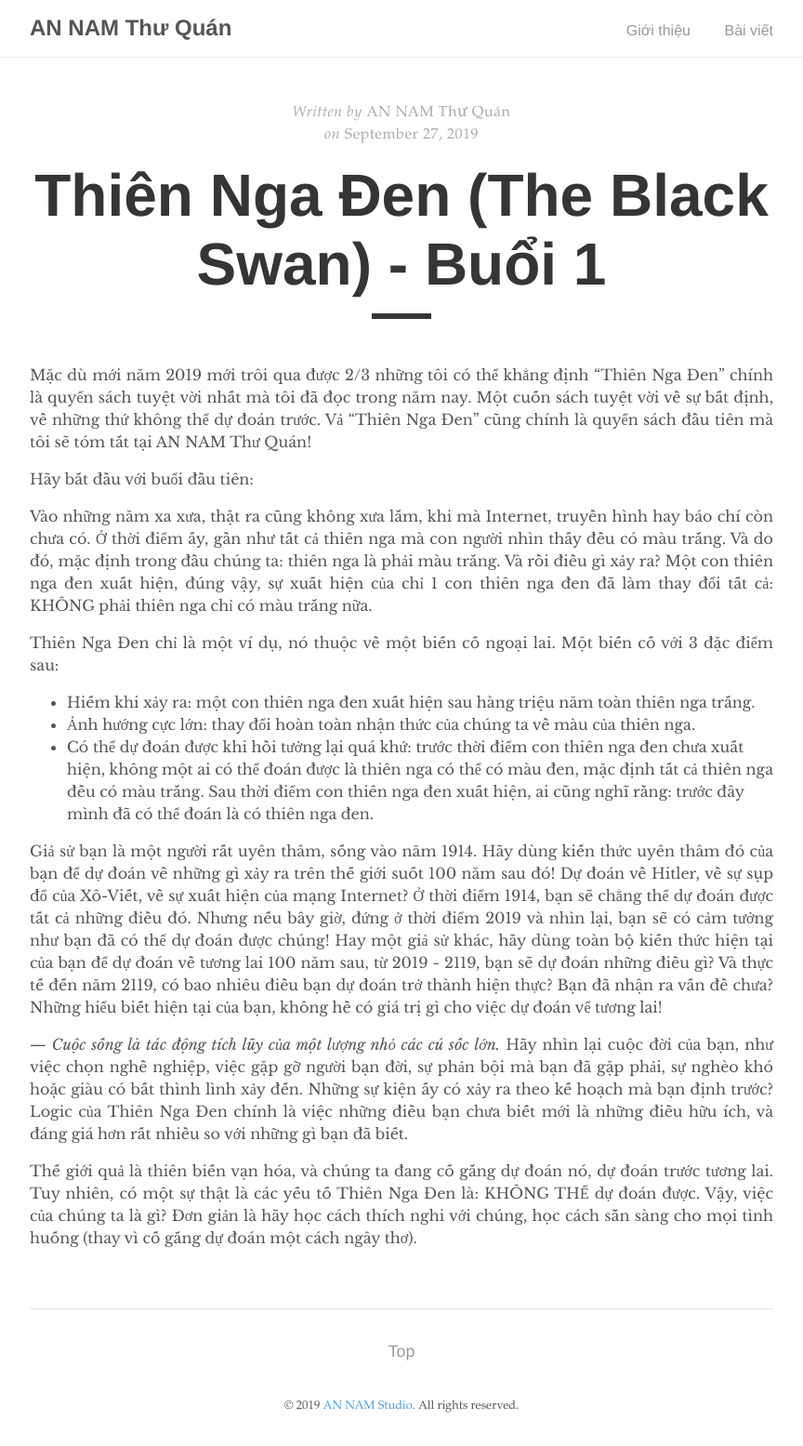
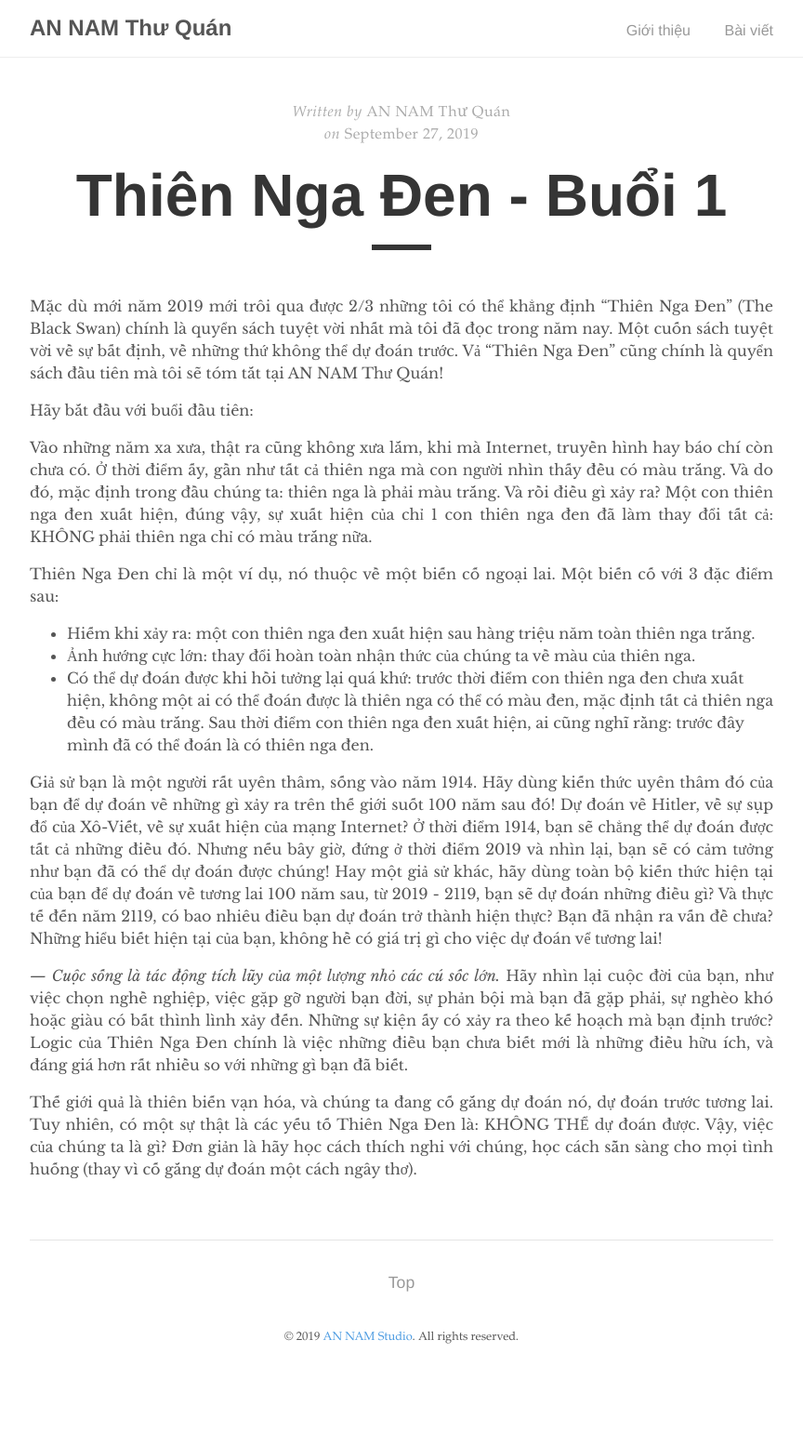
Before and after one commit to khaiquoc/khaiquoc.github.io, a Jekyll site: the page built from _posts/2019-09-27-the-black-swan-p1.md, in a window 1280 px wide. Shown: the whole page at 93% size, without its empty margins (208-1072 px from the left). Built offline with Jekyll 4.4.1, drawn with Linux system fonts in a browser that asks for light colours; after the commit the page ends 1481 px from its top, so only the background shows below that.

```diff
--- a/_posts/2019-09-27-the-black-swan-p1.md
+++ b/_posts/2019-09-27-the-black-swan-p1.md
@@ -1,10 +1,10 @@
 ---
 layout: post
-title: "Thiên Nga Đen (The Black Swan) - Buổi 1"
+title: "Thiên Nga Đen - Buổi 1"
 author: "AN NAM Thư Quán"
 ---
 
-Mặc dù mới năm 2019 mới trôi qua được 2/3 những tôi có thể khẳng định "Thiên Nga Đen" chính là quyển sách tuyệt vời nhất mà tôi đã đọc trong năm nay. Một cuốn sách tuyệt vời về sự bất định, về những thứ không thể dự đoán trước. Vả "Thiên Nga Đen" cũng chính là quyển sách đầu tiên mà tôi sẽ tóm tắt tại AN NAM Thư Quán!
+Mặc dù mới năm 2019 mới trôi qua được 2/3 những tôi có thể khẳng định "Thiên Nga Đen" (The Black Swan) chính là quyển sách tuyệt vời nhất mà tôi đã đọc trong năm nay. Một cuốn sách tuyệt vời về sự bất định, về những thứ không thể dự đoán trước. Vả "Thiên Nga Đen" cũng chính là quyển sách đầu tiên mà tôi sẽ tóm tắt tại AN NAM Thư Quán!
 
 Hãy bắt đầu với buổi đầu tiên:
 
```
